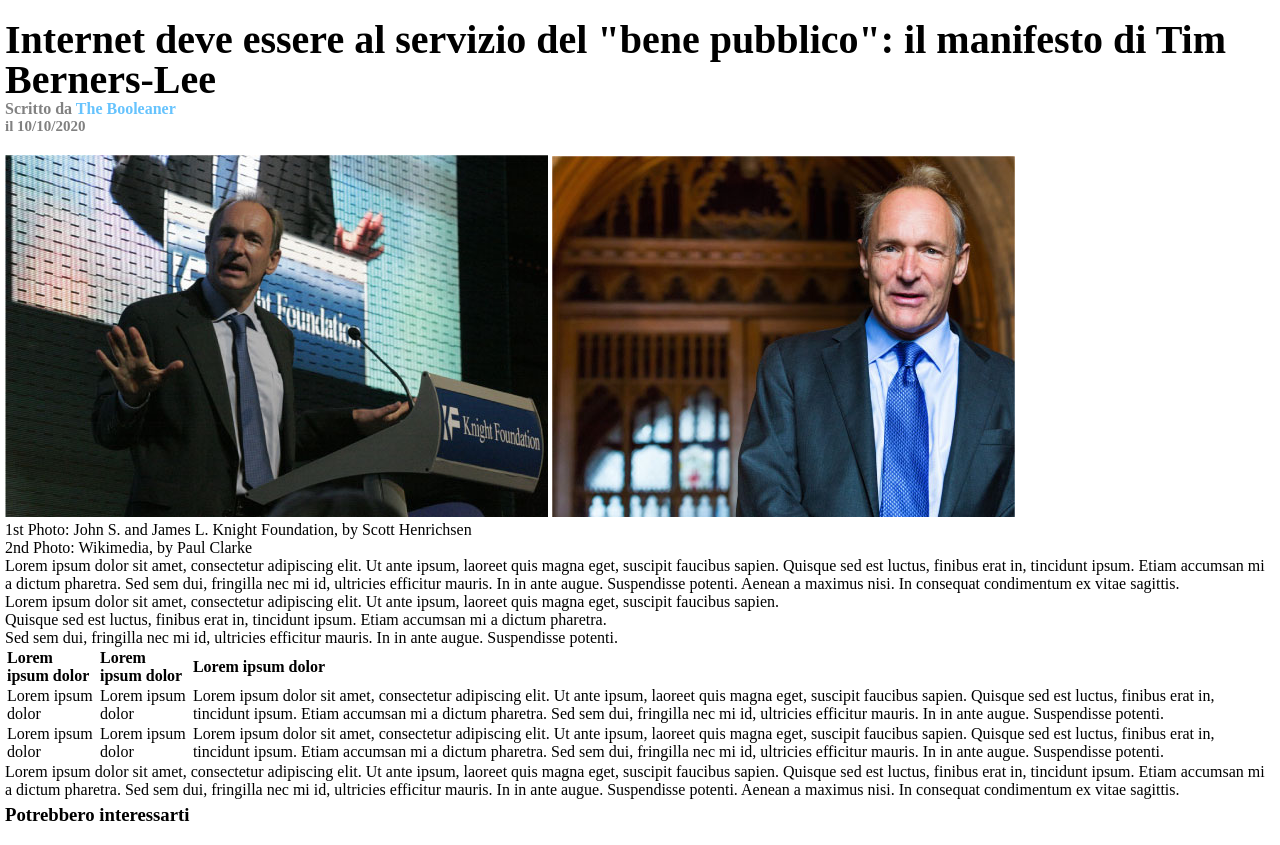
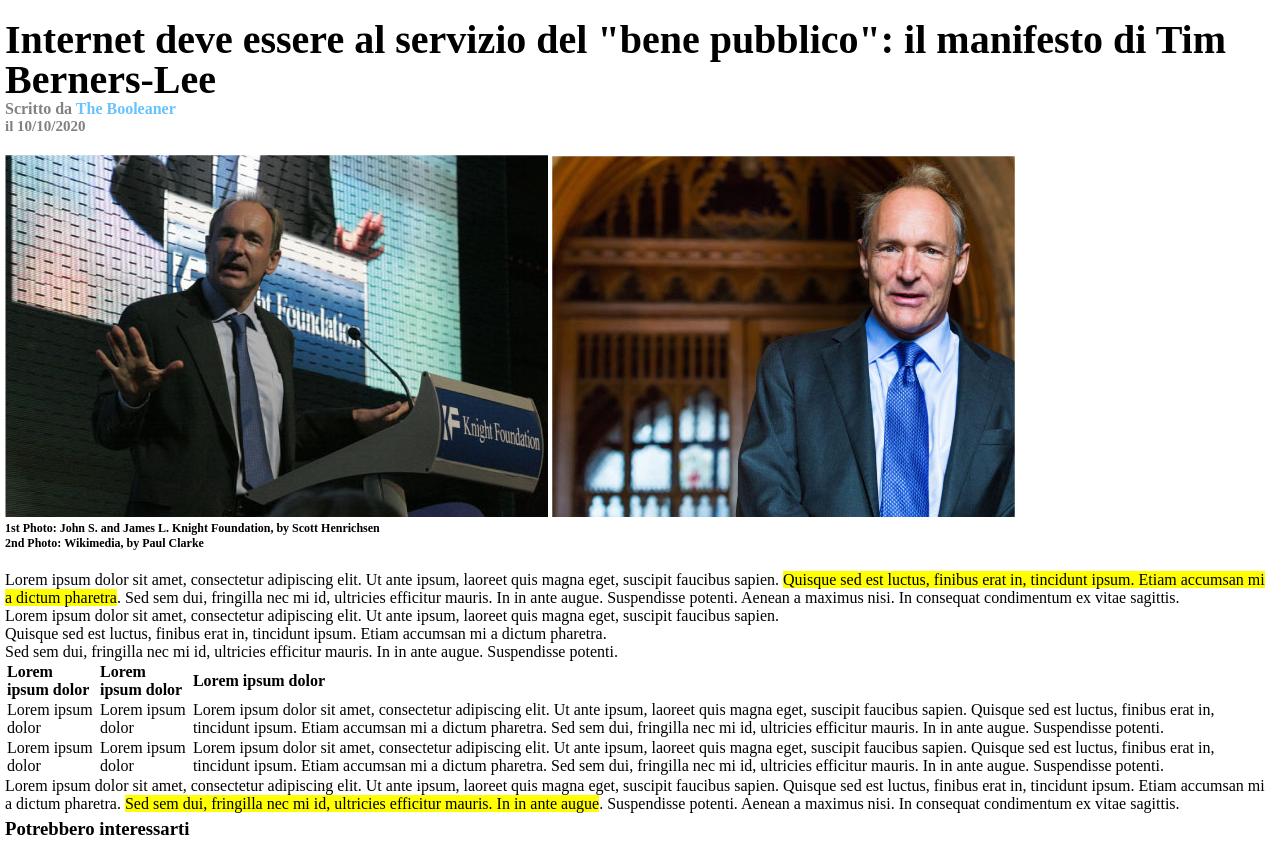
Before and after one commit to Corfaya/html-css-booleaner, a plain HTML site: page index.html in a window 1280 px wide. Shown: the part 92-937 px from the top of the page. Drawn offline with Linux system fonts and the light colour scheme.

Commit message:
[UDC] Style of captions and <p> elements

```diff
--- a/css/style.css
+++ b/css/style.css
@@ -52,3 +52,20 @@ h4 {
     font-weight: 600;
     font-size: 15px;
 }
+
+/* Images captions */
+#images-box {
+    margin-bottom: 20px;
+}
+
+#caption {
+    font-size: 12px;
+    font-weight: 600;
+}
+
+/* Paragraphs */
+.yellow-span {
+    background-color: yellow;
+}
+
+/* Table */
--- a/index.html
+++ b/index.html
@@ -22,18 +22,29 @@
                 <p id="article-date">il 10/10/2020</p>
             </div>
 
-            <img src="./img/tim-1.jpg" alt="A picture of Tim Berners-Lee">
-            <img src="./img/tim-2.jpg" alt="A picture of Tim Berners-Lee">
-            <p>1st Photo: John S. and James L. Knight Foundation, by Scott Henrichsen <br>
-            2nd Photo: Wikimedia, by Paul Clarke</p>
+            <div id="images-box">
+                <img src="./img/tim-1.jpg" alt="A picture of Tim Berners-Lee">
+                <img src="./img/tim-2.jpg" alt="A picture of Tim Berners-Lee">
+                <p id="caption">1st Photo: John S. and James L. Knight Foundation, by Scott Henrichsen <br>
+                    2nd Photo: Wikimedia, by Paul Clarke</p>
+            </div>
 
-            <p>Lorem ipsum dolor sit amet, consectetur adipiscing elit. Ut ante ipsum, laoreet quis magna eget, suscipit faucibus sapien. Quisque sed est luctus, finibus erat in, tincidunt ipsum. Etiam accumsan mi a dictum pharetra. Sed sem dui, fringilla nec mi id, ultricies efficitur mauris. In in ante augue. Suspendisse potenti. Aenean a maximus nisi. In consequat condimentum ex vitae sagittis.</p>
+            <p>Lorem ipsum dolor sit amet, consectetur adipiscing elit. Ut ante ipsum, laoreet quis magna eget, suscipit
+                faucibus sapien. <span class="yellow-span">Quisque sed est luctus, finibus erat in, tincidunt ipsum. Etiam accumsan mi a dictum
+                pharetra</span>. Sed sem dui, fringilla nec mi id, ultricies efficitur mauris. In in ante augue. Suspendisse
+                potenti. Aenean a maximus nisi. In consequat condimentum ex vitae sagittis.</p>
 
-            <ul>
-                <li>Lorem ipsum dolor sit amet, consectetur adipiscing elit. Ut ante ipsum, laoreet quis magna eget, suscipit faucibus sapien.</li>
-                <li>Quisque sed est luctus, finibus erat in, tincidunt ipsum. Etiam accumsan mi a dictum pharetra.</li>
-                <li>Sed sem dui, fringilla nec mi id, ultricies efficitur mauris. In in ante augue. Suspendisse potenti.</li>
-            </ul>
+            <div id="list-box">
+                <ul>
+                    <li>Lorem ipsum dolor sit amet, consectetur adipiscing elit. Ut ante ipsum, laoreet quis magna eget,
+                        suscipit faucibus sapien.</li>
+                    <li>Quisque sed est luctus, finibus erat in, tincidunt ipsum. Etiam accumsan mi a dictum pharetra.
+                    </li>
+                    <li>Sed sem dui, fringilla nec mi id, ultricies efficitur mauris. In in ante augue. Suspendisse
+                        potenti.
+                    </li>
+                </ul>
+            </div>
 
             <table>
                 <thead>
@@ -47,19 +58,28 @@
                     <tr>
                         <td>Lorem ipsum dolor</td>
                         <td>Lorem ipsum dolor</td>
-                        <td>Lorem ipsum dolor sit amet, consectetur adipiscing elit. Ut ante ipsum, laoreet quis magna eget, suscipit faucibus sapien. Quisque sed est luctus, finibus erat in, tincidunt ipsum. Etiam accumsan mi a dictum pharetra. Sed sem dui, fringilla nec mi id, ultricies efficitur mauris. In in ante augue. Suspendisse potenti.</td>
+                        <td>Lorem ipsum dolor sit amet, consectetur adipiscing elit. Ut ante ipsum, laoreet quis magna
+                            eget, suscipit faucibus sapien. Quisque sed est luctus, finibus erat in, tincidunt ipsum.
+                            Etiam accumsan mi a dictum pharetra. Sed sem dui, fringilla nec mi id, ultricies efficitur
+                            mauris. In in ante augue. Suspendisse potenti.</td>
                     </tr>
                 </tbody>
                 <tbody>
                     <tr>
                         <td>Lorem ipsum dolor</td>
                         <td>Lorem ipsum dolor</td>
-                        <td>Lorem ipsum dolor sit amet, consectetur adipiscing elit. Ut ante ipsum, laoreet quis magna eget, suscipit faucibus sapien. Quisque sed est luctus, finibus erat in, tincidunt ipsum. Etiam accumsan mi a dictum pharetra. Sed sem dui, fringilla nec mi id, ultricies efficitur mauris. In in ante augue. Suspendisse potenti.</td>
+                        <td>Lorem ipsum dolor sit amet, consectetur adipiscing elit. Ut ante ipsum, laoreet quis magna
+                            eget, suscipit faucibus sapien. Quisque sed est luctus, finibus erat in, tincidunt ipsum.
+                            Etiam accumsan mi a dictum pharetra. Sed sem dui, fringilla nec mi id, ultricies efficitur
+                            mauris. In in ante augue. Suspendisse potenti.</td>
                     </tr>
                 </tbody>
             </table>
 
-            <p>Lorem ipsum dolor sit amet, consectetur adipiscing elit. Ut ante ipsum, laoreet quis magna eget, suscipit faucibus sapien. Quisque sed est luctus, finibus erat in, tincidunt ipsum. Etiam accumsan mi a dictum pharetra. Sed sem dui, fringilla nec mi id, ultricies efficitur mauris. In in ante augue. Suspendisse potenti. Aenean a maximus nisi. In consequat condimentum ex vitae sagittis.</p>
+            <p>Lorem ipsum dolor sit amet, consectetur adipiscing elit. Ut ante ipsum, laoreet quis magna eget, suscipit
+                faucibus sapien. Quisque sed est luctus, finibus erat in, tincidunt ipsum. Etiam accumsan mi a dictum
+                pharetra. <span class="yellow-span">Sed sem dui, fringilla nec mi id, ultricies efficitur mauris. In in ante augue</span>. Suspendisse
+                potenti. Aenean a maximus nisi. In consequat condimentum ex vitae sagittis.</p>
         </article>
 
         <footer>
```
